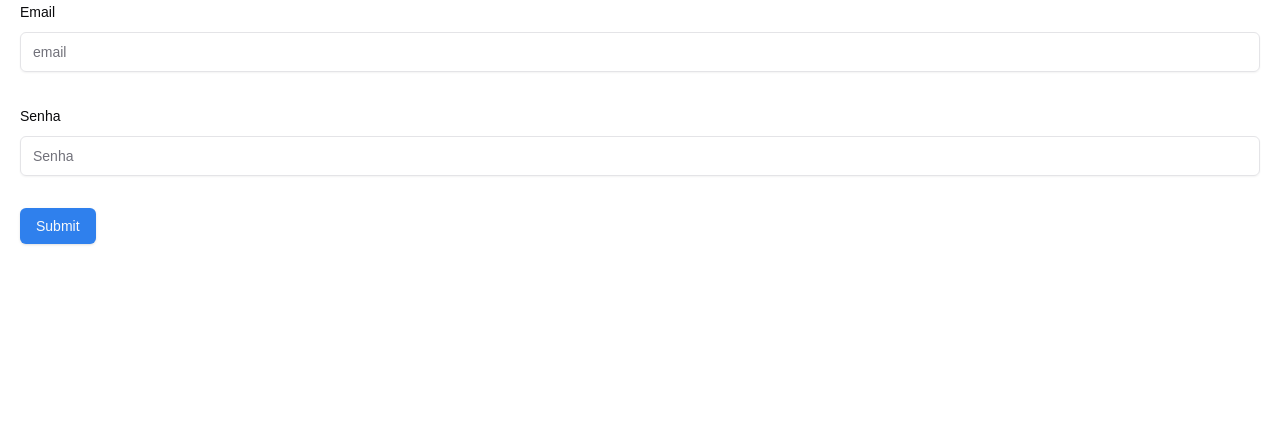
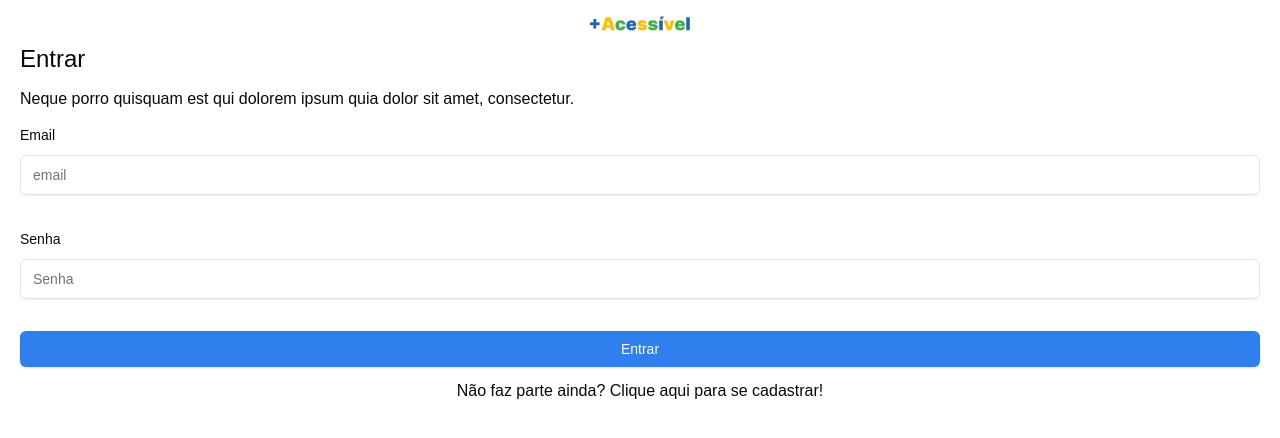
Before and after one commit to ClaudioRibeiro2/acessivel-front-2024, a Next.js app: page /login-user in a window 1280 px wide. Shown: the top 438 px of the page. Built offline with nearby package versions, Linux system fonts and the light colour scheme.

Commit message:
chore: Update LoginUser page with logo and registration link

```diff
--- a/src/app/login-user/page.js
+++ b/src/app/login-user/page.js
@@ -1,9 +1,30 @@
 import { LoginUserForm } from "@/components/index";
+import Image from "next/image";
+import LogoAcessivel from "@/assets/img/+Acessível.png";
+import Link from "next/link";
 
 export default function LoginUser() {
   return (
     <div className="gridMobile">
-      <LoginUserForm />
+      <Image
+        className="m-auto mt-4"
+        src={LogoAcessivel}
+        alt="Logo"
+        width={100}
+        height={100}
+      />
+      <div className="mt-3 ">
+        <h1 className="text-2xl">Entrar</h1>
+        <p className="my-3">
+          Neque porro quisquam est qui dolorem ipsum quia dolor sit amet,
+          consectetur.
+        </p>
+        <LoginUserForm />
+        <p className="text-center mt-3">
+          Não faz parte ainda? {""}
+          <Link href="/register-user">Clique aqui para se cadastrar!</Link>
+        </p>
+      </div>
     </div>
   );
 }
--- a/src/components/LoginUserForm.js
+++ b/src/components/LoginUserForm.js
@@ -61,7 +61,9 @@ const LoginUserForm = () => {
             </FormItem>
           )}
         />
-        <Button type="submit">Submit</Button>
+        <Button className="w-full" type="submit">
+          Entrar
+        </Button>
       </form>
     </Form>
   );
--- a/src/components/ui/button.jsx
+++ b/src/components/ui/button.jsx
@@ -5,7 +5,7 @@ import { cva } from "class-variance-authority";
 import { cn } from "@/lib/utils";
 
 const buttonVariants = cva(
-  "inline-flex items-center justify-center gap-2 whitespace-nowrap rounded-md text-sm font-medium transition-colors focus-visible:outline-none focus-visible:ring-1 focus-visible:ring-ring disabled:pointer-events-none disabled:opacity-50 [&_svg]:pointer-events-none [&_svg]:size-4 [&_svg]:shrink-0",
+  "rounded-3xl inline-flex items-center justify-center gap-2 whitespace-nowrap rounded-md text-sm font-medium transition-colors focus-visible:outline-none focus-visible:ring-1 focus-visible:ring-ring disabled:pointer-events-none disabled:opacity-50 [&_svg]:pointer-events-none [&_svg]:size-4 [&_svg]:shrink-0",
   {
     variants: {
       variant: {
```
